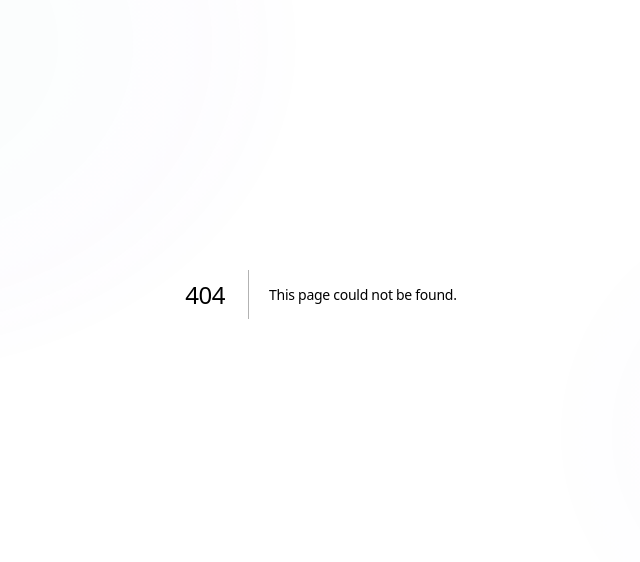
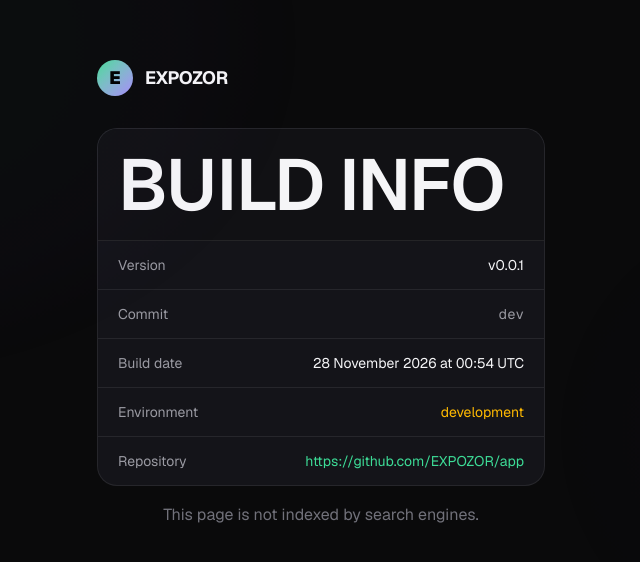
Before and after one commit to EXPOZOR/app, a Next.js app in the folder apps/web/: page /version in a window 1280 px wide. Before the commit this address had no page. Shown: the part 106-668 px from the top of the page, without its empty margins (319-959 px from the left). Built offline with nearby package versions, Linux system fonts and the light colour scheme.

Commit message:
feat: add /version page with build stamp (commit SHA, build date, env)
- next.config.ts: inject NEXT_PUBLIC_COMMIT_SHA, NEXT_PUBLIC_BUILD_DATE, NEXT_PUBLIC_APP_VERSION at build time
- /version: public, noindex page showing version, commit (linked to GitHub), build date, and environment

```diff
--- a/apps/web/next.config.ts
+++ b/apps/web/next.config.ts
@@ -1,9 +1,23 @@
+import { execSync } from "node:child_process";
 import type { NextConfig } from "next";
 import createNextIntlPlugin from "next-intl/plugin";
 
 const withNextIntl = createNextIntlPlugin("./src/i18n/request.ts");
 
+function getCommitSha(): string {
+  try {
+    return execSync("git rev-parse --short HEAD").toString().trim();
+  } catch {
+    return "dev";
+  }
+}
+
 const nextConfig: NextConfig = {
+  env: {
+    NEXT_PUBLIC_COMMIT_SHA: getCommitSha(),
+    NEXT_PUBLIC_BUILD_DATE: new Date().toISOString(),
+    NEXT_PUBLIC_APP_VERSION: "0.0.1",
+  },
   experimental: {
     // PPR and reactCompiler require Next.js canary — enable when upgrading
   },
--- /dev/null
+++ b/apps/web/src/app/version/page.tsx
@@ -0,0 +1,131 @@
+import type { Metadata } from "next";
+
+export const metadata: Metadata = {
+  title: "Version",
+  description: "EXPOZOR build information.",
+  robots: { index: false, follow: false },
+};
+
+const sha = process.env.NEXT_PUBLIC_COMMIT_SHA ?? "dev";
+const buildDate = process.env.NEXT_PUBLIC_BUILD_DATE ?? null;
+const version = process.env.NEXT_PUBLIC_APP_VERSION ?? "0.0.1";
+const env = process.env.NODE_ENV ?? "development";
+
+const GITHUB_REPO = "https://github.com/EXPOZOR/app";
+
+function formatDate(iso: string | null): string {
+  if (!iso) return "—";
+  try {
+    return new Intl.DateTimeFormat("en-GB", {
+      dateStyle: "long",
+      timeStyle: "short",
+      timeZone: "UTC",
+    }).format(new Date(iso));
+  } catch {
+    return iso;
+  }
+}
+
+export default function VersionPage() {
+  const rows: { label: string; value: React.ReactNode }[] = [
+    { label: "Version", value: `v${version}` },
+    {
+      label: "Commit",
+      value: sha === "dev" ? (
+        <span className="font-mono text-[var(--text-muted)]">dev</span>
+      ) : (
+        <a
+          href={`${GITHUB_REPO}/commit/${sha}`}
+          target="_blank"
+          rel="noopener noreferrer"
+          className="font-mono text-[var(--accent)] hover:underline"
+        >
+          {sha}
+        </a>
+      ),
+    },
+    {
+      label: "Build date",
+      value: (
+        <time dateTime={buildDate ?? undefined} className="tabular-nums">
+          {formatDate(buildDate)} UTC
+        </time>
+      ),
+    },
+    {
+      label: "Environment",
+      value: (
+        <span
+          className={
+            env === "production"
+              ? "text-emerald-400"
+              : "text-amber-400"
+          }
+        >
+          {env}
+        </span>
+      ),
+    },
+    {
+      label: "Repository",
+      value: (
+        <a
+          href={GITHUB_REPO}
+          target="_blank"
+          rel="noopener noreferrer"
+          className="text-[var(--accent)] hover:underline break-all"
+        >
+          {GITHUB_REPO}
+        </a>
+      ),
+    },
+  ];
+
+  return (
+    <main
+      id="main-content"
+      className="min-h-screen flex items-center justify-center bg-[var(--bg-base)] px-4"
+    >
+      <div className="w-full max-w-md">
+        {/* Logo / wordmark */}
+        <div className="mb-8 flex items-center gap-3">
+          <div className="w-9 h-9 rounded-xl bg-gradient-to-br from-[var(--accent)] to-[var(--accent-2,#A78BFA)] flex items-center justify-center font-black text-lg text-black select-none">
+            E
+          </div>
+          <span className="font-bold text-[var(--text-primary)] tracking-tight text-lg">
+            EXPOZOR
+          </span>
+        </div>
+
+        {/* Card */}
+        <div className="rounded-[var(--radius-lg)] border border-[var(--border)] bg-[var(--bg-surface)] overflow-hidden">
+          <div className="px-5 py-4 border-b border-[var(--border)] bg-[var(--bg-elev-1)]">
+            <h1 className="text-sm font-semibold text-[var(--text-primary)] tracking-wide uppercase">
+              Build info
+            </h1>
+          </div>
+
+          <dl className="divide-y divide-[var(--border)]">
+            {rows.map(({ label, value }) => (
+              <div
+                key={label}
+                className="flex items-start justify-between gap-4 px-5 py-3.5"
+              >
+                <dt className="text-sm text-[var(--text-muted)] shrink-0 w-28">
+                  {label}
+                </dt>
+                <dd className="text-sm text-[var(--text-primary)] text-right">
+                  {value}
+                </dd>
+              </div>
+            ))}
+          </dl>
+        </div>
+
+        <p className="mt-4 text-center text-xs text-[var(--text-tertiary)]">
+          This page is not indexed by search engines.
+        </p>
+      </div>
+    </main>
+  );
+}
```
